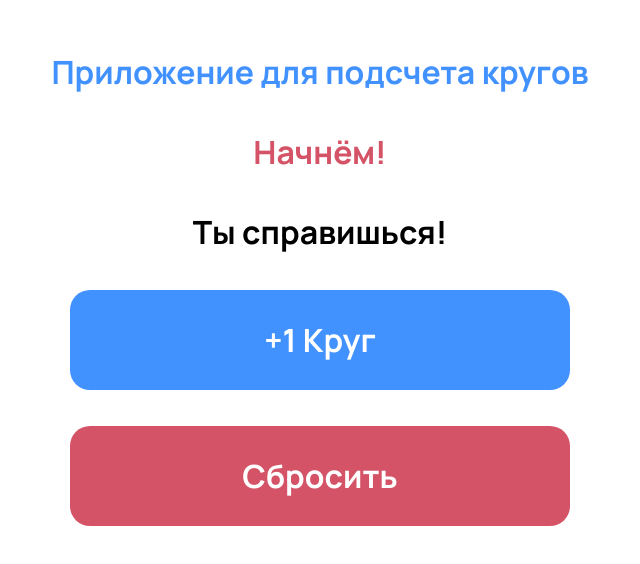
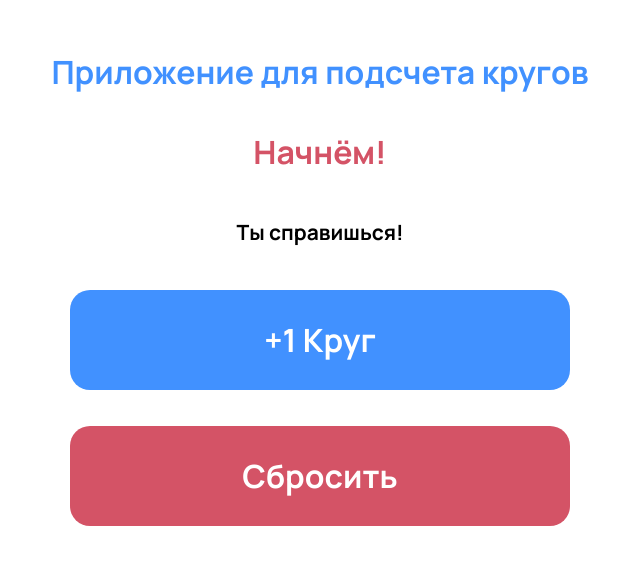
Before and after one commit to evgeniykolenkin/counter-app, a plain HTML site: page index.html in a window 1280 px wide. Shown: the whole page, without its empty margins (320-960 px from the left). Drawn offline with Linux system fonts and the light colour scheme.

Commit message:
bag fixes

```diff
--- a/scripts/counter.js
+++ b/scripts/counter.js
@@ -40,7 +40,7 @@ btnPlus.addEventListener("click", function () {
     counterTextExtra.innerText = "Ты так умрёшь скоро!";
   }
   if (counter >= 40) {
-    counterTextExtra.innerText = "Даже кони столько не бегают!";
+    counterTextExtra.innerText = "Кони столько не бегают!";
   }
   if (counter >= 50) {
     counterTextExtra.innerText = "Скорее всего ты ползёшь!";
--- a/styles/main.css
+++ b/styles/main.css
@@ -30,6 +30,7 @@ button,
   align-items: center;
   row-gap: 36px;
   width: 100%;
+  text-align: center;
 }
 
 .container {
@@ -48,6 +49,10 @@ h1 {
 
 .counter__data {
   color: #d45366;
+}
+
+.counter__data-extra {
+  font-size: 21px;
 }
 
 .btn {
```
